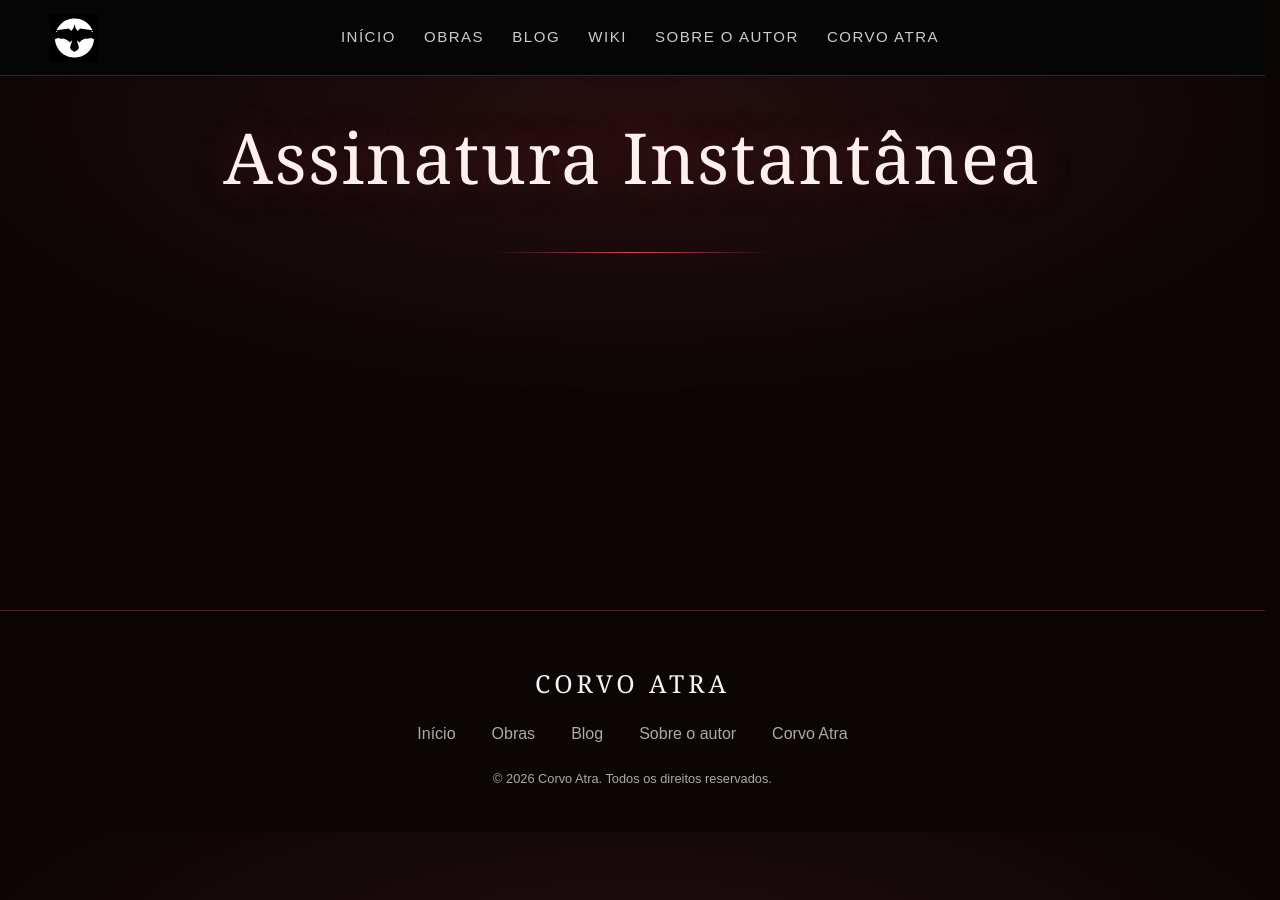
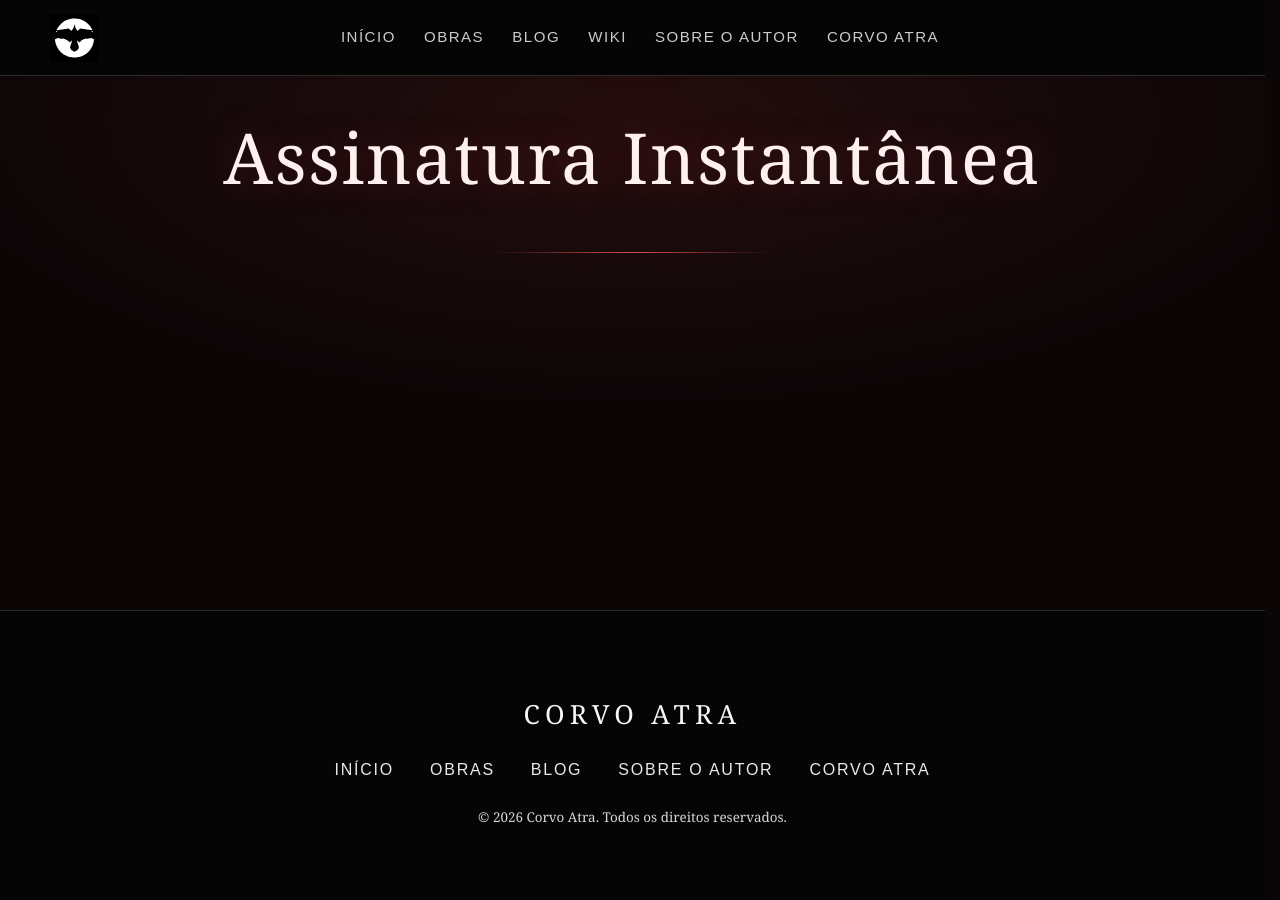
Before and after one commit to corvoatra/corvo-atra, a Jekyll site: the page built from wiki-assinatura-instantanea.html, in a window 1280 px wide and 900 px high, scrolled down 51 px. Built offline with Jekyll 4.4.1, drawn with Linux system fonts in a browser that asks for light colours; before the commit the page ends 900 px from its top, so only the background shows below that.

Commit message:
Uniformiza rodapé preto sem alterar conteúdo e identidade das páginas

```diff
--- a/wiki-assinatura-instantanea.html
+++ b/wiki-assinatura-instantanea.html
@@ -18,4 +18,5 @@ main.wrap a{color:var(--assinatura-accent)}
 main.wrap a:hover,main.wrap a:focus-visible{color:#ffb0b5}
 footer{border-top-color:var(--assinatura-line)!important}
 footer a:hover{color:var(--assinatura-accent)!important}
-</style><link href="{{ '/site-desktop.css?v=wiki-nav-fix-20261019' | relative_url }}" rel="stylesheet"/>{% include seo-head.html %}<style id="wiki-underlined-links">main.wrap a:not(.book-card):not(.guardioes-character-card):not(.bestiary-card){text-decoration:underline!important;text-underline-offset:3px;text-decoration-thickness:1px}main.wrap a:hover{text-decoration-thickness:2px!important}</style></head><body>{% include site-header.html %}<main class="wrap"><h1>Assinatura Instantânea</h1></main><footer><div class="brand">CORVO ATRA</div><nav class="links"><a href="{{ '/index.html' | relative_url }}">Início</a><a href="{{ '/obras.html' | relative_url }}">Obras</a><a href="{{ '/blog/' | relative_url }}">Blog</a><a href="{{ '/autor.html' | relative_url }}">Sobre o autor</a><a href="{{ '/corvo-atra.html' | relative_url }}">Corvo Atra</a></nav><div>© 2026 Corvo Atra. Todos os direitos reservados.</div></footer></body></html>
+</style><link href="{{ '/site-desktop.css?v=wiki-nav-fix-20261019' | relative_url }}" rel="stylesheet"/>{% include seo-head.html %}<style id="wiki-underlined-links">main.wrap a:not(.book-card):not(.guardioes-character-card):not(.bestiary-card){text-decoration:underline!important;text-underline-offset:3px;text-decoration-thickness:1px}main.wrap a:hover{text-decoration-thickness:2px!important}</style><link rel="stylesheet" href="{{ '/assets/css/site-footer.css?v=20261019-1' | relative_url }}">
+</head><body>{% include site-header.html %}<main class="wrap"><h1>Assinatura Instantânea</h1></main>{% include site-footer.html %}</body></html>
```
